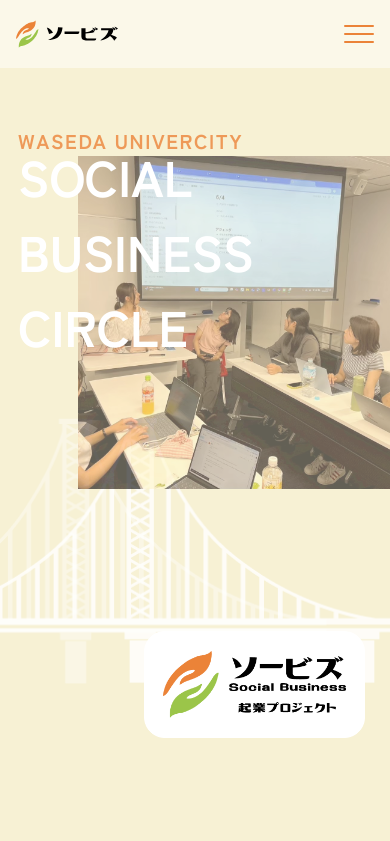
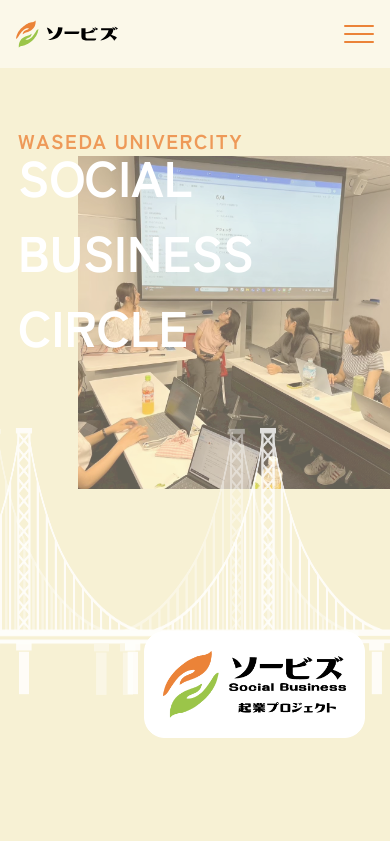
Before and after one commit to tsukuneA1/sobus, a Next.js app in the folder app/: page / in a window 390 px wide. Shown: the top 841 px of the page. Built offline with nearby package versions, Linux system fonts and the light colour scheme.

Commit message:
responsive

```diff
--- a/app/src/app/_components/hero-section.tsx
+++ b/app/src/app/_components/hero-section.tsx
@@ -6,40 +6,30 @@
 
 export const HeroSection = () => {
   return (
-    <div className="h-[670px] flex flex-col relative md:h-[800px]">
+    <section className="h-[670px] flex flex-col relative md:h-[800px]">
       <h2 className="text-[20px] ml-[18px] mt-[58px] tracking-[0.1rem] font-bold  text-[#EB8338CC]  md:ml-32 md:mt-5 md:text-[50px] md:tracking-[0.5rem] ">
         WASEDA UNIVERCITY
       </h2>
-      <div className="flex relative justify-end">
+      <div className="flex justify-end">
         <Image
-          className="w-[80vw] h-[333px] object-cover opacity-60 md:w-[75vw] md:aspect-[1.7] z-10"
+          className="absolute w-[80vw] h-[333px] object-cover opacity-60 md:w-[75vw] md:h-[634px] md:aspect-[1.7] "
           src={TopPhoto}
           alt="top-photo"
         />
       </div>
-      <h1 className=" absolute text-[50px]  ml-[18px] mt-[70px] tracking-[8] font-bold text-white md:top-20 md:left-25 md:text-[116px] z-10">
+      <h1 className=" absolute text-[50px]  ml-[18px] mt-[70px] tracking-[8] font-bold text-white md:top-20 md:left-25 md:text-[116px] ">
         SOCIAL<br></br>BUSINESS<br></br>CIRCLE
       </h1>
-      <div className="absolute top-120 hidden md:block">
+
         <Image
-          className="flex"
+          className="absolute top-90 h-[267px]  md:h-[340px] md:w-[1200px] md:top-120"
           src={TopBridge}
           alt="top-bridges"
           width={1000}
           height={340}
+
         />
-      </div>
-      <div className="absolute top-[350px] block md:hidden z-0 ">
-        <Image
-          className="flex"
-          src={TopBridgeResponsive}
-          alt="top-bridges"
-          width={570}
-          height={267}
-        />
-      </div>
-
-      <Image
+       <Image
         className="w-[221px] h-auto absolute right-[25px] bottom-0 md:right-10 md:w-[421px]"
         src={Toplogo}
         alt="sobus-logo"
@@ -47,6 +37,6 @@
         height={203}
         priority={true}
       />
-    </div>
+    </section>
   );
 };
```
